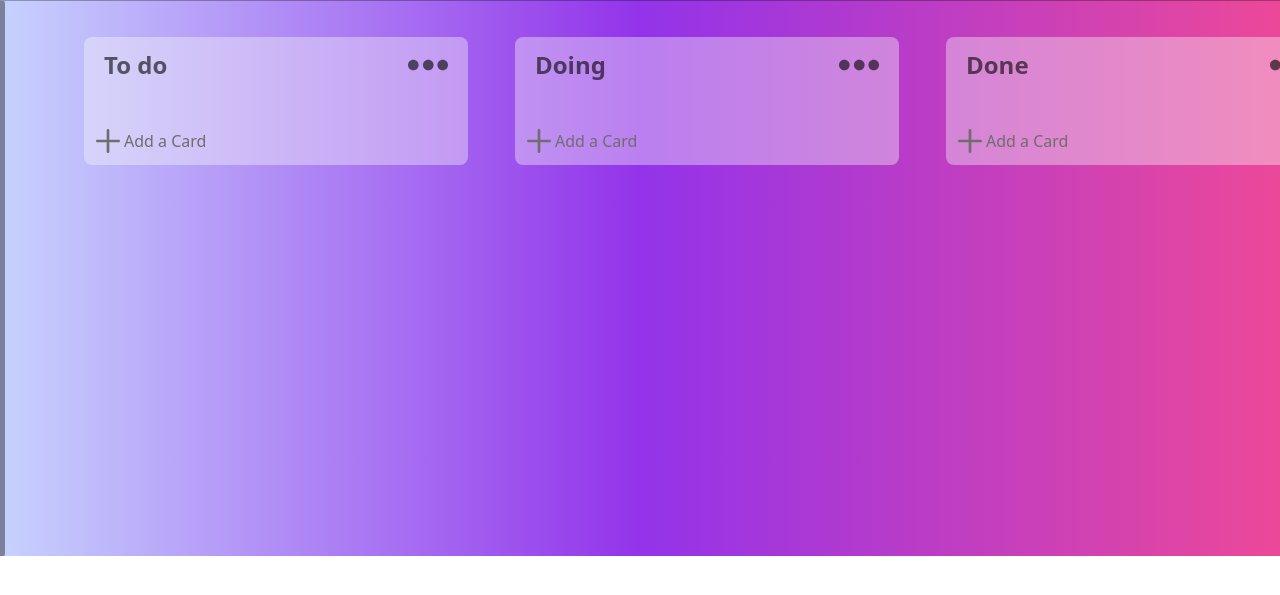
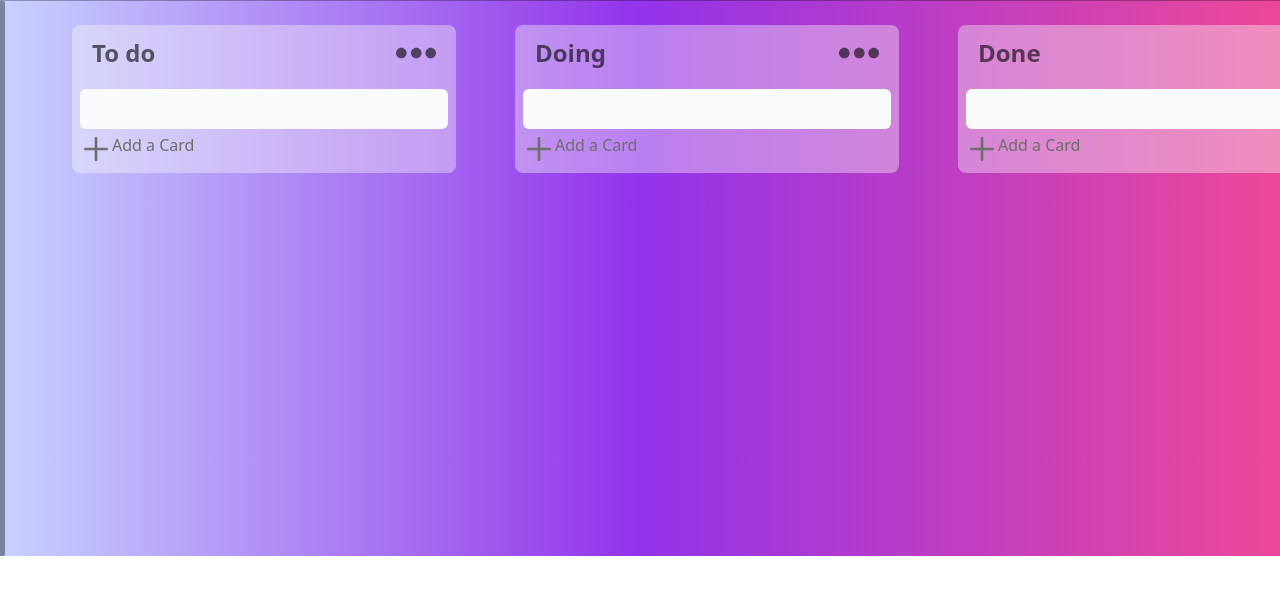
Before and after one commit to Fshd5232/Trello-to-do-list, a website built with Vite: page index.html in a window 1280 px wide. Shown: the part 51-646 px from the top of the page. Built offline with nearby package versions, Linux system fonts and the light colour scheme.

Commit message:
add style card

```diff
--- a/index.css
+++ b/index.css
@@ -2,5 +2,5 @@
 @tailwind components;
 @tailwind utilities;
 /* .navbar{
-    color: #f8f8f84e;
+    color: #e647b935;
 } */
--- a/index.html
+++ b/index.html
@@ -5,8 +5,11 @@
     <link rel="icon" type="image/svg+xml" href="/vite.svg" />
     <meta name="viewport" content="width=device-width, initial-scale=1.0" />
     <title>To Do list</title>
+    <link rel="stylesheet" href="index.css">
   </head>
   <body>
+    <script src="/main.js"></script>
+
     <div id="app"
       class="bg-gradient-to-r to-pink-500 via-purple-600 from-indigo-200 w-[1349 px] h-[607px] flex flex-col items-center justify-between">
       <div>
@@ -74,9 +77,9 @@
       <div
         class="bodyContainer rounded-sm w-[1318px] h-[555px]  absolute top-[52px] left-[48px]">
 
-        <div class="flex flex-row justify-between items-center p-9">
+        <div class="flex flex-row justify-between items-center p-6">
           <div
-            class="toDO h-32 bg-[#f8f8f863] w-96 rounded-lg flex flex-col justify-between p-2">
+            class="Todo max-h-[506px] bg-[#f8f8f863] w-96 rounded-lg flex flex-col justify-between p-2 gap-1">
             <div class="flex items-center justify-between m-3 mt-0">
               <h3 class="font-bold text-2xl text-[#00000099]">To do</h3>
               <button class="threeDots">
@@ -97,8 +100,10 @@
               </button>
             </div>
 
-            <div class="taskContainer bg-slate-50 p-2 rounded-md hidden">
-              <ul class="tasks bg-slate-50 rounded-md  overflow-y-scroll">
+            <div
+              class="taskContainer min-h-10 max-h-52 bg-slate-50 p-2 rounded-md ">
+              <ul
+                class="tasks  rounded-md  overflow-y-scroll max-h-[600px]">
               </ul>
             </div>
 
@@ -108,16 +113,20 @@
                     id="SVGRepo_bgCarrier" stroke-width="0"></g><g
                     id="SVGRepo_tracerCarrier" stroke-linecap="round"
                     stroke-linejoin="round"></g><g id="SVGRepo_iconCarrier">
-                    <path d="M4 12H20M12 4V20" stroke="#6f6d6d" stroke-width="2"
+                    <path d="M4 12H20M12 4V20" stroke="#6f6d6d"
+                      stroke-width="2"
                       stroke-linecap="round" stroke-linejoin="round"></path>
                   </g></svg></button>
-              <button><p class="text-[#6f6d6d]">Add a Card</p></button>
+              <div>
+                <button class="btnAddCard "><span class="text-[#6f6d6d]">Add a
+                    Card</span></button>
+              </div>
             </div>
 
           </div>
 
           <div
-            class="Doing h-32 bg-[#f8f8f863] w-96 rounded-lg flex flex-col justify-between p-2">
+            class="Doing max-h-[506px] bg-[#f8f8f863] w-96 rounded-lg flex flex-col justify-between p-2 gap-1">
             <div class="flex items-center justify-between m-3 mt-0">
               <h3 class="font-bold text-2xl text-[#00000099]">Doing</h3>
               <button class="threeDots">
@@ -138,8 +147,10 @@
               </button>
             </div>
 
-            <div class="taskContainer bg-slate-50 p-2 rounded-md hidden">
-              <ul class="tasks bg-slate-50 rounded-md  overflow-y-scroll">
+            <div
+              class="taskContainer min-h-10 max-h-52 bg-slate-50 p-2 rounded-md ">
+              <ul
+                class="tasks  rounded-md  overflow-y-scroll max-h-[600px]">
               </ul>
             </div>
 
@@ -149,16 +160,20 @@
                     id="SVGRepo_bgCarrier" stroke-width="0"></g><g
                     id="SVGRepo_tracerCarrier" stroke-linecap="round"
                     stroke-linejoin="round"></g><g id="SVGRepo_iconCarrier">
-                    <path d="M4 12H20M12 4V20" stroke="#6f6d6d" stroke-width="2"
+                    <path d="M4 12H20M12 4V20" stroke="#6f6d6d"
+                      stroke-width="2"
                       stroke-linecap="round" stroke-linejoin="round"></path>
                   </g></svg></button>
-              <button><p class="text-[#6f6d6d]">Add a Card</p></button>
+              <div>
+                <button class="btnAddCard "><span class="text-[#6f6d6d]">Add a
+                    Card</span></button>
+              </div>
             </div>
 
           </div>
 
           <div
-            class="Done h-32 bg-[#f8f8f863] w-96 rounded-lg flex flex-col justify-between p-2">
+            class="Done max-h-[506px] bg-[#f8f8f863] w-96 rounded-lg flex flex-col justify-between p-2 gap-1">
             <div class="flex items-center justify-between m-3 mt-0">
               <h3 class="font-bold text-2xl text-[#00000099]">Done</h3>
               <button class="threeDots">
@@ -179,8 +194,10 @@
               </button>
             </div>
 
-            <div class="taskContainer bg-slate-50 p-2 rounded-md hidden">
-              <ul class="tasks bg-slate-50 rounded-md  overflow-y-scroll">
+            <div
+              class="taskContainer min-h-10 max-h-52 bg-slate-50 p-2 rounded-md ">
+              <ul
+                class="tasks  rounded-md  overflow-y-scroll max-h-[600px]">
               </ul>
             </div>
 
@@ -190,11 +207,14 @@
                     id="SVGRepo_bgCarrier" stroke-width="0"></g><g
                     id="SVGRepo_tracerCarrier" stroke-linecap="round"
                     stroke-linejoin="round"></g><g id="SVGRepo_iconCarrier">
-                    <path d="M4 12H20M12 4V20" stroke="#6f6d6d" stroke-width="2"
+                    <path d="M4 12H20M12 4V20" stroke="#6f6d6d"
+                      stroke-width="2"
                       stroke-linecap="round" stroke-linejoin="round"></path>
                   </g></svg></button>
-              <button class="btnAddCard"><p class="text-[#6f6d6d]">Add a
-                  Card</p></button>
+              <div>
+                <button class="btnAddCard "><span class="text-[#6f6d6d]">Add a
+                    Card</span></button>
+              </div>
             </div>
 
           </div>
@@ -203,6 +223,6 @@
       </div>
 
     </div>
-    <script type="module" src="/main.js"></script>
+
   </body>
 </html>
--- a/main.js
+++ b/main.js
@@ -1,4 +1,7 @@
 import './index.css'
+import './index.html'
 import javascriptLogo from './javascript.svg'
 import viteLogo from '/vite.svg'
 import { setupCounter } from './counter.js'
+
+window.location.href = "login.html"
```
Also changed, not shown: login.html (added, +40 -0 lines).
